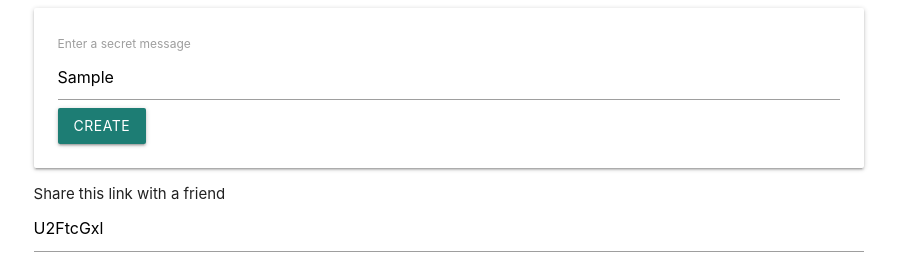
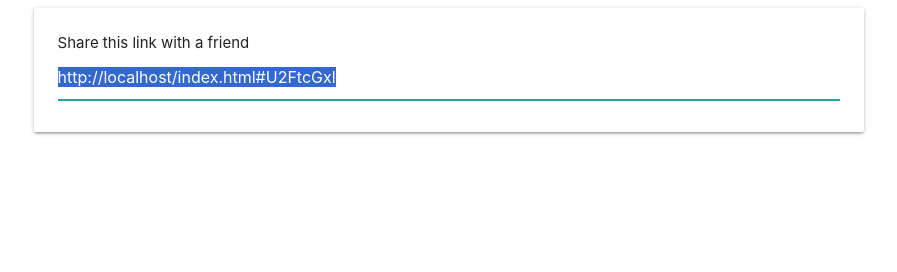
Before and after one commit to grazims/message-app, a plain HTML site: page index.html in a window 1280 px wide. Both pictures are taken after typing "Sample" into the empty fields and a click on the button "CREATE". Shown: the whole page, without its empty margins (191-1088 px from the left). Drawn offline with nearby package versions, Linux system fonts and the light colour scheme.

Commit message:
add toggling to element visibility

```diff
--- a/app.js
+++ b/app.js
@@ -1,7 +1,13 @@
 document.querySelector("form").addEventListener("submit", event => {
   event.preventDefault();
+
+  document.querySelector("#message-form").classList.add("hide");
+  document.querySelector("#link-form").classList.remove("hide");
+
   const input = document.querySelector("#message-input");
   const encrypted = btoa(input.value);
 
-  document.querySelector("#link-input").value = encrypted;
+  const linkInput = document.querySelector("#link-input");
+  linkInput.value = `${window.location}#${encrypted}`;
+  linkInput.select();
 });
--- a/index.html
+++ b/index.html
@@ -13,7 +13,7 @@
   <body>
     <div class="row">
       <div class="col s8 offset-s2">
-        <div class="card-panel">
+        <div id="message-form" class="card-panel">
           <form>
             <label>Enter a secret message</label>
             <input id="message-input" />
@@ -21,9 +21,11 @@
           </form>
         </div>
 
-        <div>
-          Share this link with a friend
-          <input id="link-input" />
+        <div id="link-form" class="card-panel hide">
+          <div>
+            Share this link with a friend
+            <input id="link-input" />
+          </div>
         </div>
       </div>
     </div>
```
